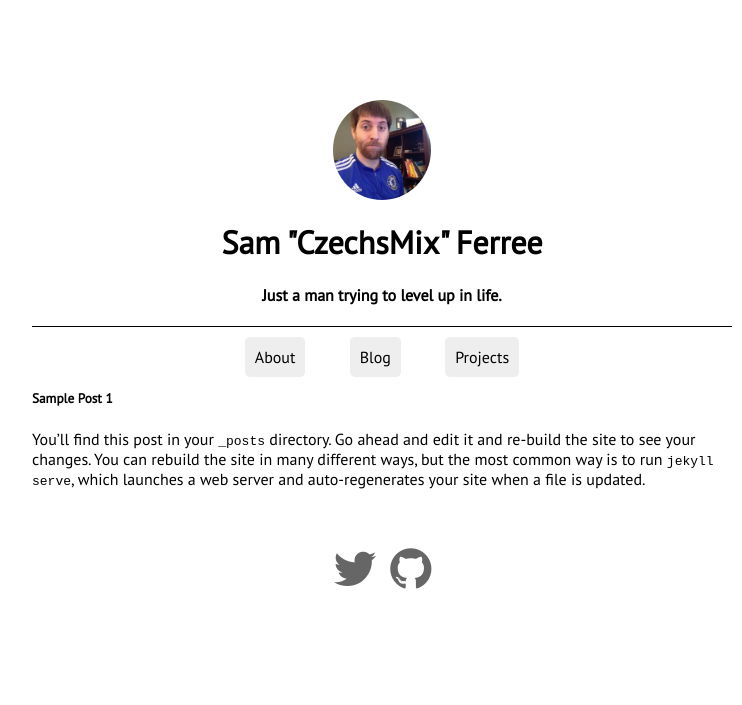
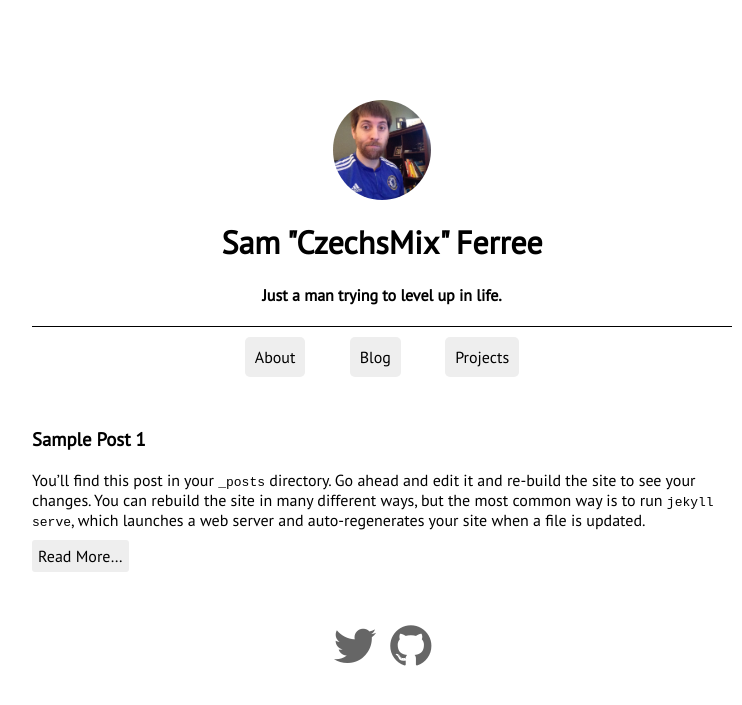
Before and after one commit to CzechsMix/czechsmix.github.io, a Jekyll site: the page built from blog.md, in a window 1280 px wide. Shown: the top 705 px of the page, without its empty margins (258-1000 px from the left). Built offline with Jekyll 4.4.1, drawn with Linux system fonts in a browser that asks for light colours; nearby versions of some CDN libraries.

Commit message:
more styling fixes for blog list

```diff
--- a/_includes/header.html
+++ b/_includes/header.html
@@ -1,10 +1,10 @@
 <header id="site-header">
-    <a href="{{ site.baseurl }}"><img src="img/site_logo.jpg" alt="Picture of Sam" class="header-img"></a>
+    <a href="{{ site.baseurl }}"><img src="/img/site_logo.jpg" alt="Picture of Sam" class="header-img"></a>
     <h1 class="site-title">Sam "CzechsMix" Ferree</h1>
     <h4 class="site-tagline">Just a man trying to level up in life.</h4>
 </header>
 <nav>
-  <a href="about.html">About</a>
-  <a href="blog.html">Blog</a>
-  <a href="projects.html">Projects</a>
+  <a href="/about">About</a>
+  <a href="/blog">Blog</a>
+  <a href="/projects">Projects</a>
 </nav>
--- a/_posts/2016-06-09-welcome-to-jekyll.markdown
+++ b/_posts/2016-06-09-sample-post-1.markdown
@@ -2,7 +2,6 @@
 layout: post
 title:  "Sample Post 1"
 date:   2016-06-09 23:59:11 -0400
-categories: jekyll update
 ---
 You’ll find this post in your `_posts` directory. Go ahead and edit it and re-build the site to see your changes. You can rebuild the site in many different ways, but the most common way is to run `jekyll serve`, which launches a web server and auto-regenerates your site when a file is updated.
 
--- a/blog.md
+++ b/blog.md
@@ -1,8 +1,10 @@
 ---
 layout: page
 title: Blog
+permalink: /blog/
 ---
 {% for post in site.posts %}
-##### {{post.title}}
+### {{post.title}}
 {{post.excerpt}}
+[Read More...]({{post.url}})
 {% endfor %}
--- a/css/main.css
+++ b/css/main.css
@@ -23,6 +23,7 @@ body {
 nav {
   text-align: center;
   margin-top: 20px;
+  margin-bottom: 60px;
 }
 
 nav a {
@@ -74,3 +75,17 @@ footer
   text-decoration: none;
   color: #666;
 }
+
+/*
+Blog
+*/
+.post-content a {
+  text-decoration: none;
+  color: black;
+}
+
+.post-content p a {
+  padding: 6px;
+  background: #EEE;
+  border-radius: 3px;
+}
```
Also changed, not shown: about.md (+2 -1 lines), projects.md (+2 -1 lines).
